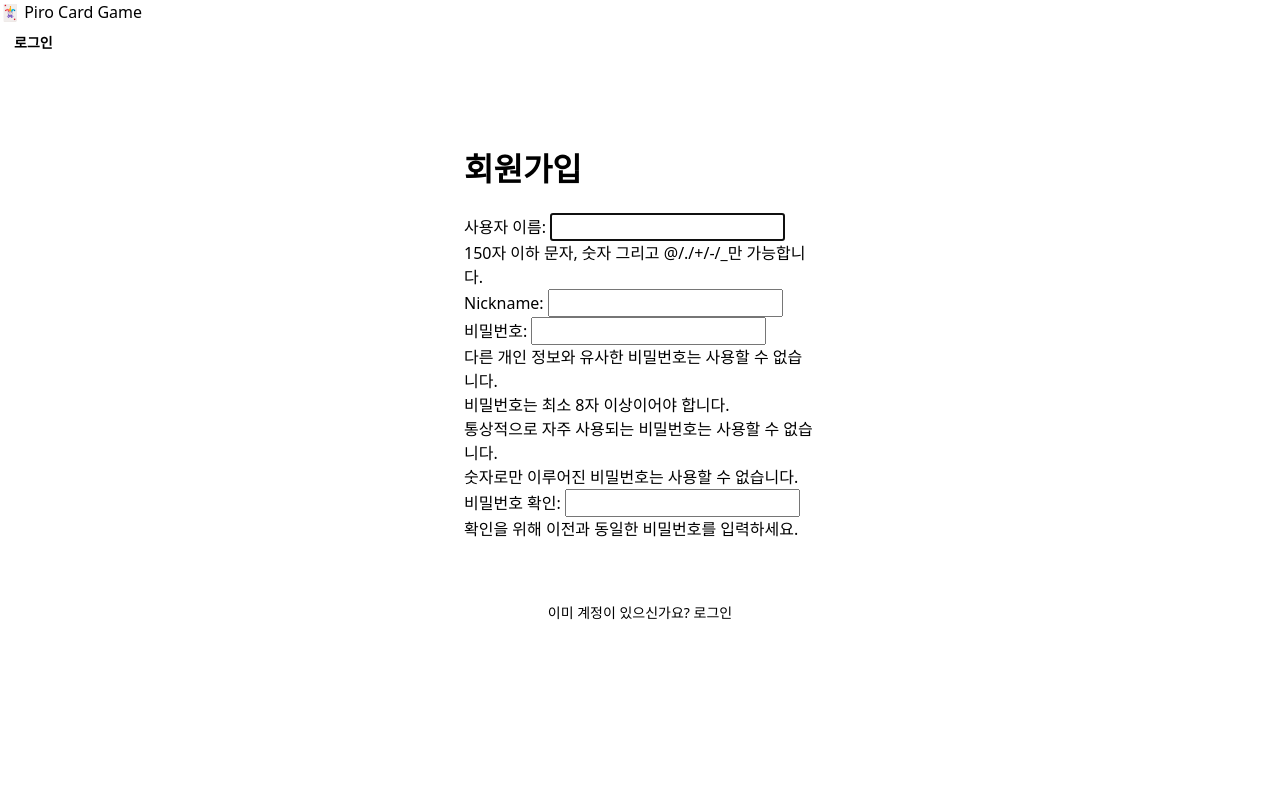
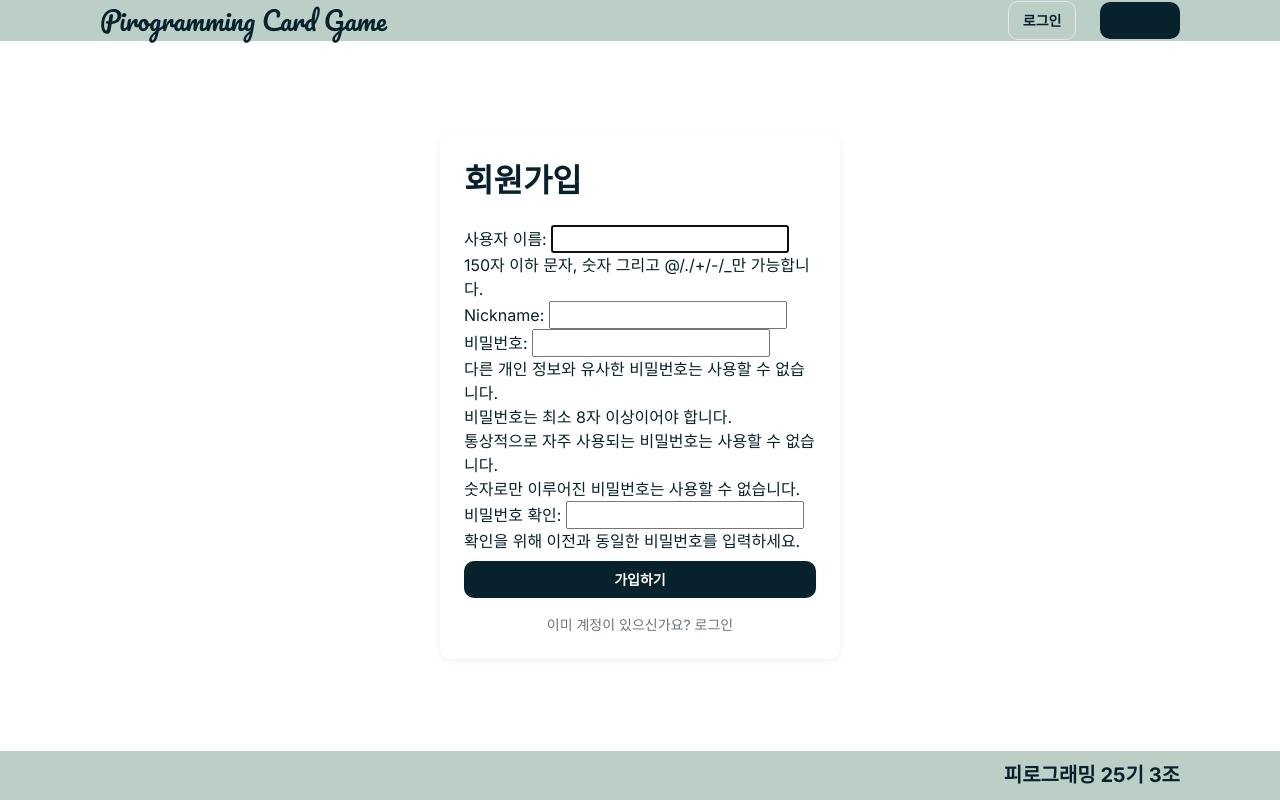
Before and after one commit to Pirogramming-25/Piro25_CardGame_3, a Django app: page /accounts/signup/ in a window 1280 px wide. Run offline with Django 5.2, Linux system fonts and the light colour scheme; parts of the project's set-up code (start-up, migrations or seed data) failed here and were passed over.

Commit message:
feat: 회원가입, base, ranking page 작성

```diff
--- a/core/templates/base.html
+++ b/core/templates/base.html
@@ -5,6 +5,9 @@
   <meta charset="UTF-8">
   <meta name="viewport" content="width=device-width, initial-scale=1">
   <title>{% block title %}피로그래머 카드 게임{% endblock %}</title>
+  <link rel="preconnect" href="https://fonts.googleapis.com">
+  <link rel="preconnect" href="https://fonts.gstatic.com" crossorigin>
+  <link rel="stylesheet" href="https://fonts.googleapis.com/css2?family=Pacifico&family=Inter:wght@400;700&display=swap">
   <link rel="stylesheet" href="{% static 'css/reset.css' %}">
   <link rel="stylesheet" href="{% static 'css/base.css' %}">
   <link rel="stylesheet" href="{% static 'css/components.css' %}">
@@ -12,12 +15,11 @@
 </head>
 <body>
   <nav class="navbar">
-    <a href="{% url 'core:main' %}" class="logo">🃏 Piro Card Game</a>
+    <a href="{% url 'core:main' %}" class="logo">Pirogramming Card Game</a>
     <div class="nav-links">
       {% if user.is_authenticated %}
         <a href="{% url 'core:ranking' %}">랭킹</a>
-        {# Role 2가 games:history 만들면 열기 #}
-        {# <a href="{% url 'games:history' %}">전적</a> #}
+        <a href="{% url 'games:history' %}">전적</a>
         <span class="nav-user">
           {{ user.display_name }} · {{ user.score }}점
         </span>
@@ -42,6 +44,10 @@
     {% block content %}{% endblock %}
   </main>
 
+  <footer class="footer">
+    <span class="footer__team">피로그래밍 25기 3조</span>
+  </footer>
+
   {% block extra_js %}{% endblock %}
 </body>
 </html>
--- a/core/templates/main.html
+++ b/core/templates/core/main.html
@@ -16,9 +16,8 @@
     {% endif %}
 
     <div class="hero__actions">
-      {# Role 3의 attack URL 만들어지면 열기 #}
-      {# <a href="{% url 'games:attack' %}" class="btn btn-primary">게임 시작</a> #}
-      {# <a href="{% url 'games:history' %}" class="btn btn-ghost">전적 보기</a> #}
+      <a href="{% url 'games:attack' %}" class="btn btn-primary">게임 시작</a>
+      <a href="{% url 'games:history' %}" class="btn btn-ghost">전적 보기</a>
       <a href="{% url 'core:ranking' %}" class="btn btn-ghost">랭킹 보기</a>
     </div>
   </section>
--- a/games/views/__init__.py
+++ b/games/views/__init__.py
@@ -1,3 +1,3 @@
 from .attack import attack, cancel_game
-from .counter import counter_attack, result
+from .counter import counter_attack
 from .history import detail, history
--- /dev/null
+++ b/static/css/base.css
@@ -0,0 +1,180 @@
+/* ============================================
+   공통 디자인 토큰 (변수)
+   ============================================ */
+
+:root {
+  /* Colors — Figma palette */
+  --color-bg: #ffffff;
+  --color-surface: #ffffff;
+  --color-text: #07222c;
+  --color-muted: #6b7280;
+  --color-primary: #07222c;
+  --color-primary-hover: #0f3a4a;
+  --color-danger: #ef4444;
+  --color-border: #e5e7eb;
+  --color-nav-bg: #bbcfc7;
+  --color-nav-text: #07222c;
+
+  /* Fonts */
+  --font-body: "Inter", system-ui, -apple-system, "Pretendard", sans-serif;
+  --font-logo: "Pacifico", cursive;
+
+  /* Radius & Shadow */
+  --radius: 10px;
+  --shadow: 0 2px 8px rgba(0, 0, 0, .06);
+
+  /* Layout */
+  --nav-height: 67px;
+  --footer-height: 81px;
+}
+
+/* ============================================
+   레이아웃
+   ============================================ */
+
+body {
+  background: var(--color-bg);
+  color: var(--color-text);
+  font-family: var(--font-body);
+  min-height: 100vh;
+  display: flex;
+  flex-direction: column;
+}
+
+.container {
+  max-width: 1240px;
+  width: 100%;
+  margin: 0 auto;
+  padding: 32px 24px;
+  flex: 1;
+}
+
+/* ============================================
+   Navbar (상단)
+   ============================================ */
+
+.navbar {
+  background: var(--color-nav-bg);
+  height: var(--nav-height);
+  display: flex;
+  justify-content: space-between;
+  align-items: center;
+  padding: 0 100px;
+  color: var(--color-nav-text);
+}
+
+.navbar .logo {
+  font-family: var(--font-logo);
+  font-size: 26px;
+  font-weight: 400;
+  color: var(--color-nav-text);
+  text-decoration: none;
+}
+
+.nav-links {
+  display: flex;
+  gap: 24px;
+  align-items: center;
+  font-family: var(--font-body);
+  font-weight: 700;
+  font-size: 18px;
+}
+
+.nav-links a {
+  color: var(--color-nav-text);
+  text-decoration: none;
+}
+
+.nav-links a:hover {
+  opacity: 0.7;
+}
+
+.nav-user {
+  color: var(--color-nav-text);
+  font-size: 14px;
+  font-weight: 400;
+  opacity: 0.85;
+}
+
+.inline-form {
+  display: inline;
+}
+
+.inline-form .btn {
+  background: transparent;
+  color: var(--color-nav-text);
+  border: none;
+  font-family: var(--font-body);
+  font-weight: 700;
+  font-size: 18px;
+  padding: 0;
+  cursor: pointer;
+}
+
+.inline-form .btn:hover {
+  opacity: 0.7;
+}
+
+/* ============================================
+   Footer (하단)
+   ============================================ */
+
+.footer {
+  background: var(--color-nav-bg);
+  height: var(--footer-height);
+  display: flex;
+  justify-content: flex-end;
+  align-items: center;
+  padding: 0 100px;
+}
+
+.footer__team {
+  font-family: var(--font-body);
+  font-size: 20px;
+  font-weight: 700;
+  color: var(--color-nav-text);
+}
+
+/* ============================================
+   Messages
+   ============================================ */
+
+.messages {
+  padding: 12px 24px;
+}
+
+.msg {
+  padding: 8px 12px;
+  border-radius: var(--radius);
+  background: #eef2ff;
+  margin-bottom: 6px;
+}
+
+.msg.error {
+  background: #fef2f2;
+  color: var(--color-danger);
+}
+
+/* ============================================
+   반응형 (좁은 화면)
+   ============================================ */
+
+@media (max-width: 768px) {
+  .navbar,
+  .footer {
+    padding: 0 20px;
+  }
+
+  .nav-links {
+    gap: 12px;
+    font-size: 14px;
+  }
+
+  .navbar .logo {
+    font-size: 20px;
+  }
+
+  .footer__team {
+    font-size: 14px;
+  }
+}
```
Also changed, not shown: core/views.py (+13 -15 lines), core/templates/core/ranking.html (renamed from core/templates/ranking.html).
